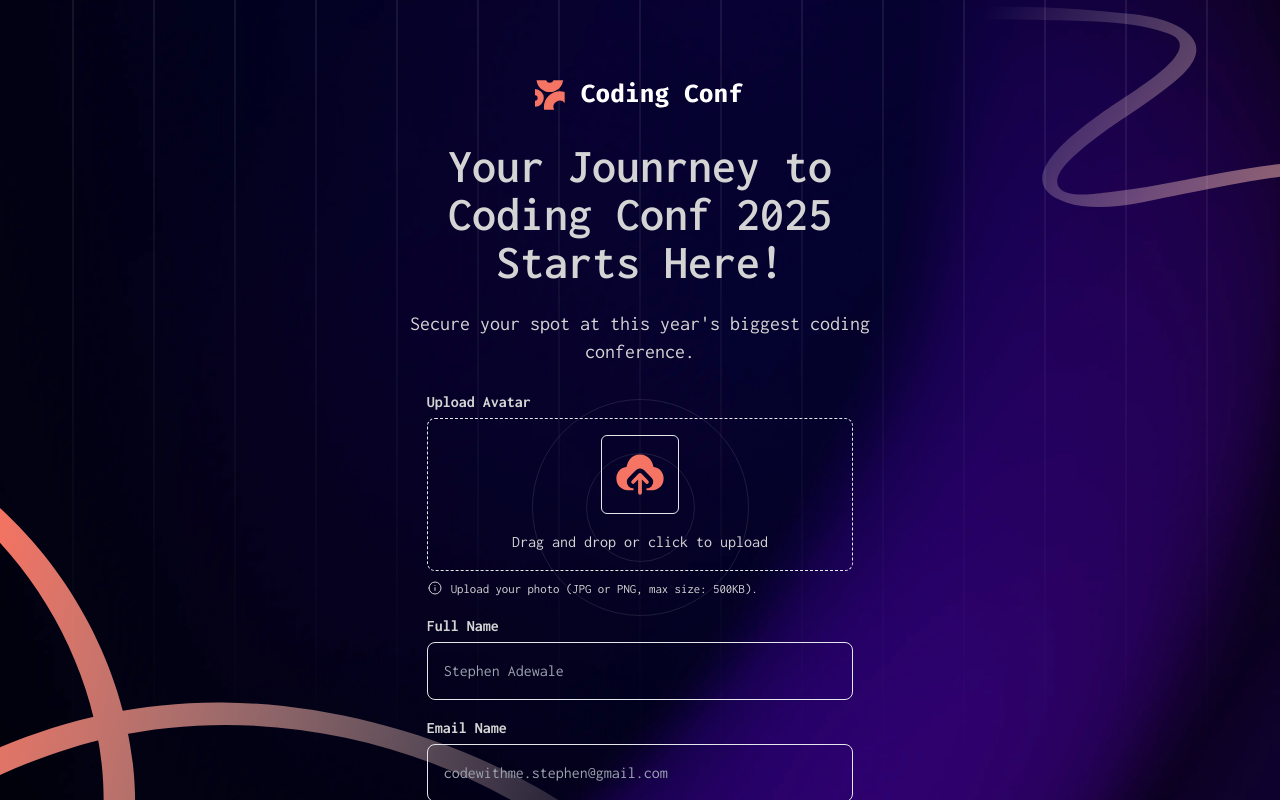
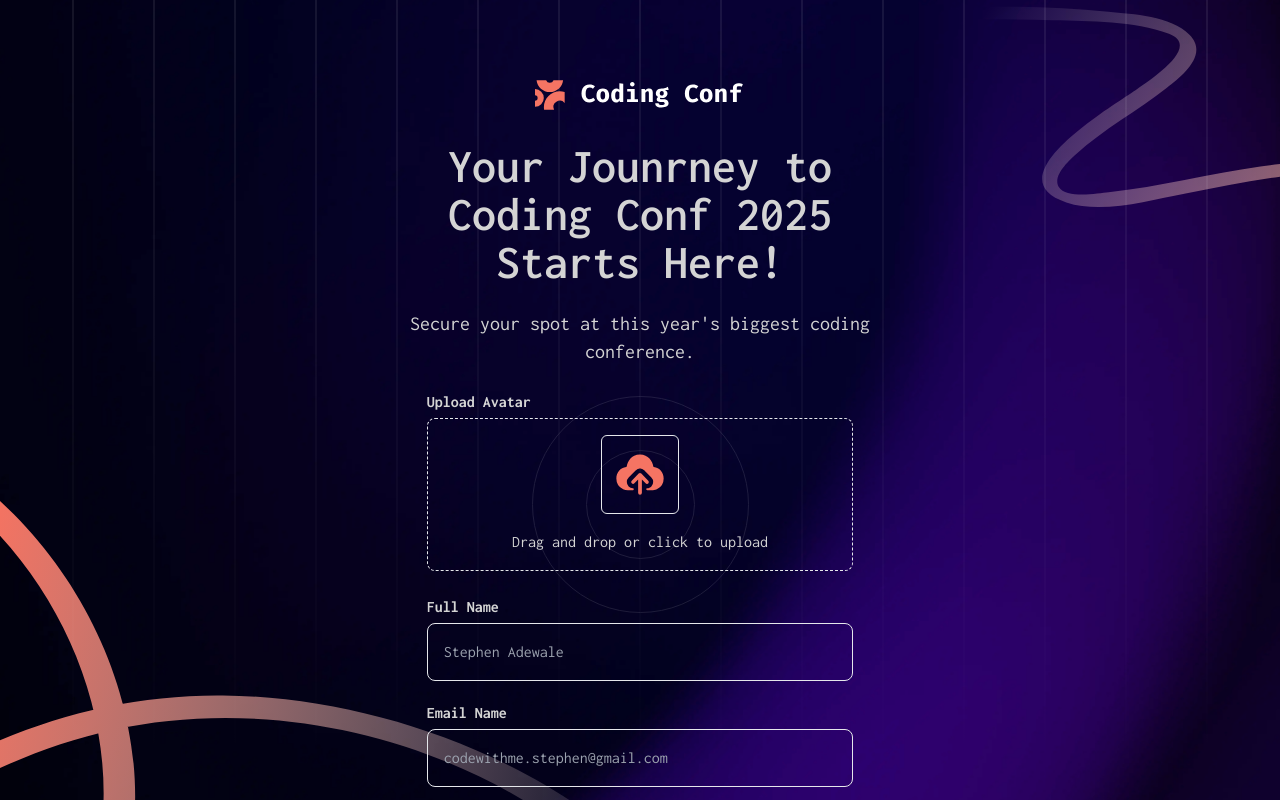
Before and after one commit to DemoStephen/conference-ticket-generator-main, a React (Vite) app: page / in a window 1280 px wide. Shown: the top 800 px of the page. Built offline with nearby package versions, Linux system fonts and the light colour scheme.

Commit message:
added new error section in the UI. This doesent work really well yet

```diff
--- a/src/Components/ImageInput.jsx
+++ b/src/Components/ImageInput.jsx
@@ -1,7 +1,7 @@
 import { useState } from "react";
 import info from "../assets/images/icon-info.svg";
 import upload from "../assets/images/icon-upload.svg";
-export default function ImageInput() {
+export default function ImageInput({ err }) {
   const [imageUrl, setImageUrl] = useState();
   const handleImageUpload = (event) => {
     const file = event.target.files[0];
@@ -34,7 +34,7 @@ export default function ImageInput() {
         />
         <p>Drag and drop or click to upload</p>
       </label>
-      <p className="flex items-center gap-2">
+      <p className={`${err ? "flex" : "hidden"} text-red-400 items-center gap-2`}>
         <img src={info} alt="info" />
         <small>Upload your photo (JPG or PNG, max size: 500KB).</small>
       </p>
--- a/src/Components/Input.jsx
+++ b/src/Components/Input.jsx
@@ -1,14 +1,19 @@
 /* eslint-disable react/prop-types */
-export default function Input({ label, ...props }) {
+export default function Input({ label, err, ...props }) {
   return (
     <fieldset className="flex flex-col gap-1">
       <label className="w-full font-bold" htmlFor={props.id}>
         {label}
       </label>
       <input
-        className="w-full p-4 rounded-lg border bg-transparent"
+        className={`w-full p-4 rounded-lg border ${
+          err ? "border-red-400" : ""
+        } bg-transparent`}
         {...props}
       />
+      <span className="text-red-400">
+        {err ? `${props.name} required` : ""}
+      </span>
     </fieldset>
   );
 }
```
